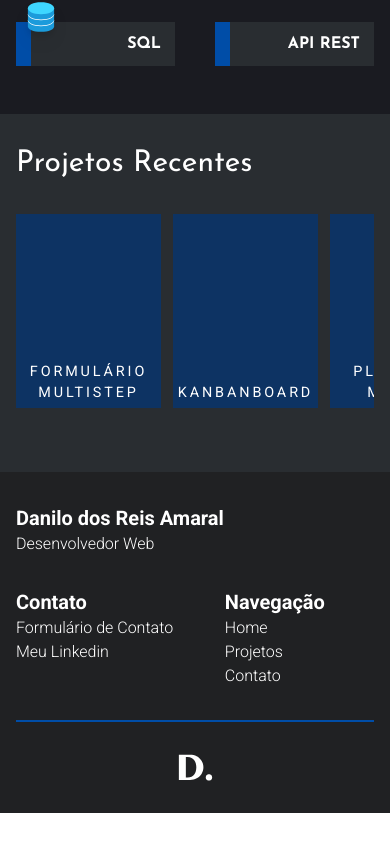
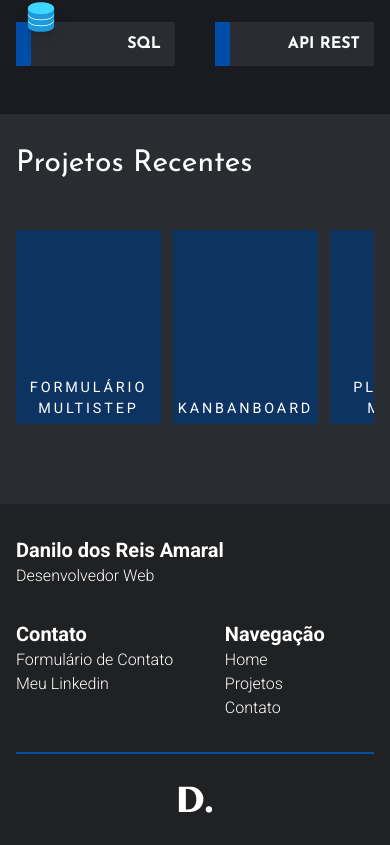
Before and after one commit to DanReiss/personal-website, a Next.js app: page / in a window 390 px wide. Shown: the part 1699-2544 px from the top of the page. Before the commit the page ends 2512 px from the top, so only its background shows below. Built offline with nearby package versions, Linux system fonts and the light colour scheme.

Commit message:
Alterar estilos do Carrossel
Adicionei a tag global container para definir uma largura máxima e centralizar. Criei toda a responsividade do Carroussel.As imagens no Carrossel ainda não estão disponíveis

```diff
--- a/src/components/ProjectsCarousel.jsx
+++ b/src/components/ProjectsCarousel.jsx
@@ -4,9 +4,9 @@ import Link from 'next/link';
 function ProjectsCarousel({ projects }) {
   return (
   /* Wrapper */
-    <div className="relative m-auto max-w-screen-xl overflow-hidden m-auto my-8">
+    <div className="relative container overflow-hidden m-auto py-12">
       {/* Container */}
-      <div className="max-w-screen-xl flex flex-row md:justify-between align-center overflow-auto gap-3 lg:gap-0">
+      <div className="container flex flex-row md:justify-between align-center overflow-auto gap-3 lg:gap-0">
         {
           projects.map((project, i) => (
             <div key={i} className="shrink-0 w-[145px] lg:w-[18%] md:h-full aspect-[3/4] bg-blue">
--- a/src/pages/contact.jsx
+++ b/src/pages/contact.jsx
@@ -7,6 +7,7 @@ function Contact() {
     <>
       <Navbar active="contato" />
       <div className="w-full min-h-screen text-white bg-dark_blue pt-[66px] px-6 pb-4">
+        <div className="container">
           <div className="flex mb-2 mt-8">
             <h3 className="font-josefin text-3xl tracking-wide">Contato</h3>
             <span className="bg-blue w-full h-1 inline-block flex-1 m-auto ml-2" />
@@ -16,7 +17,7 @@ function Contact() {
             Me mande uma mensagem ao preencher o formulário abaixo,
             responderei o mais rápido que eu conseguir.
           </p>
-        <div className="w-full bg-gray px-3 py-4 mt-8">
+          <div className="w-full lg:w-9/12 m-auto bg-gray px-3 py-4 mt-8 md:mt-16">
             <form action="https://formsubmit.co/c4baf9a12205d942d5f8de171813f333" method="POST">
               <label className="block h-full mb-2">
                 Assunto
@@ -38,6 +39,7 @@ function Contact() {
             </form>
           </div>
         </div>
+      </div>
       <Footer />
     </>
   );
```
Lines whose indentation alone changed are shown as unchanged.
